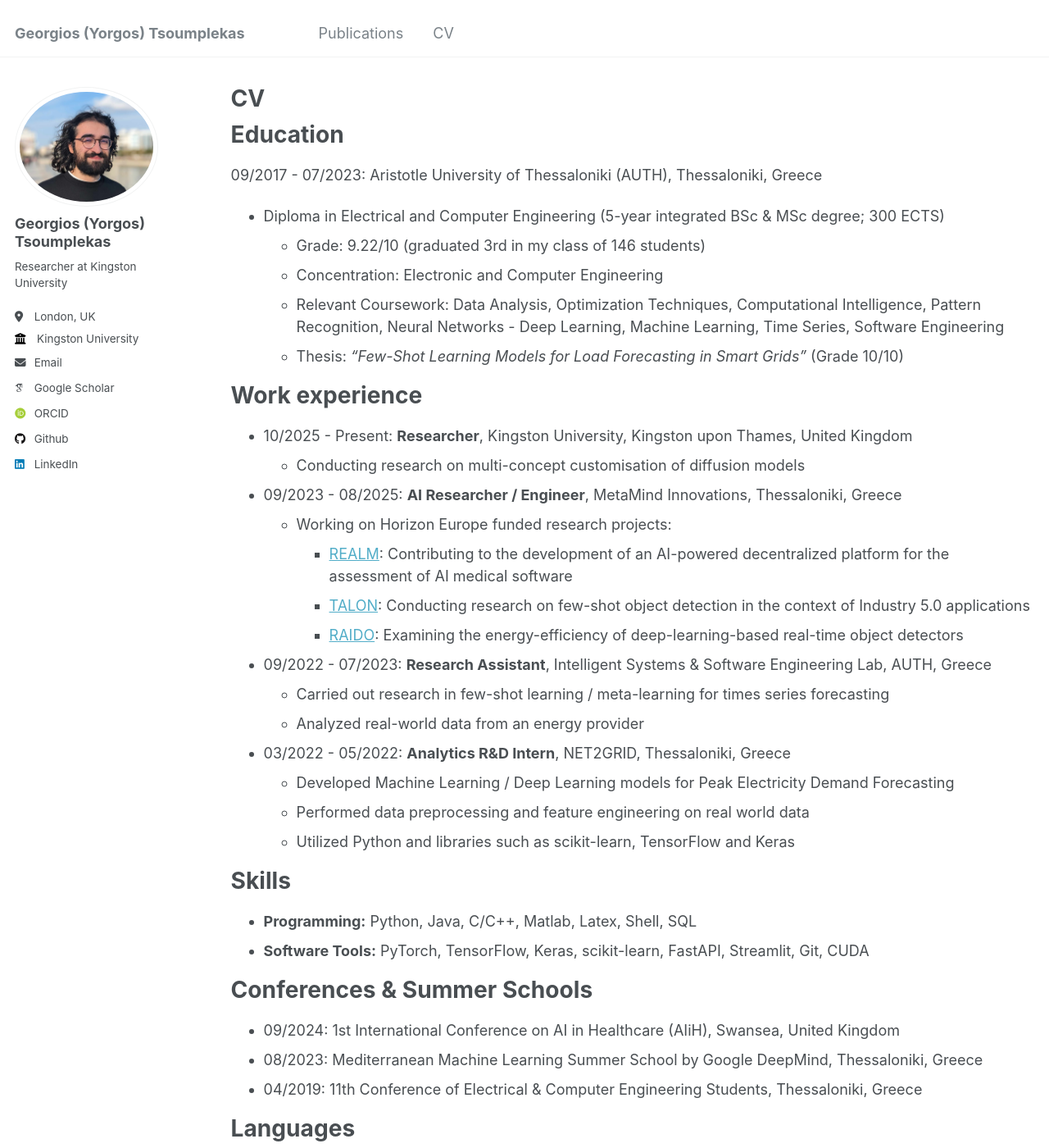
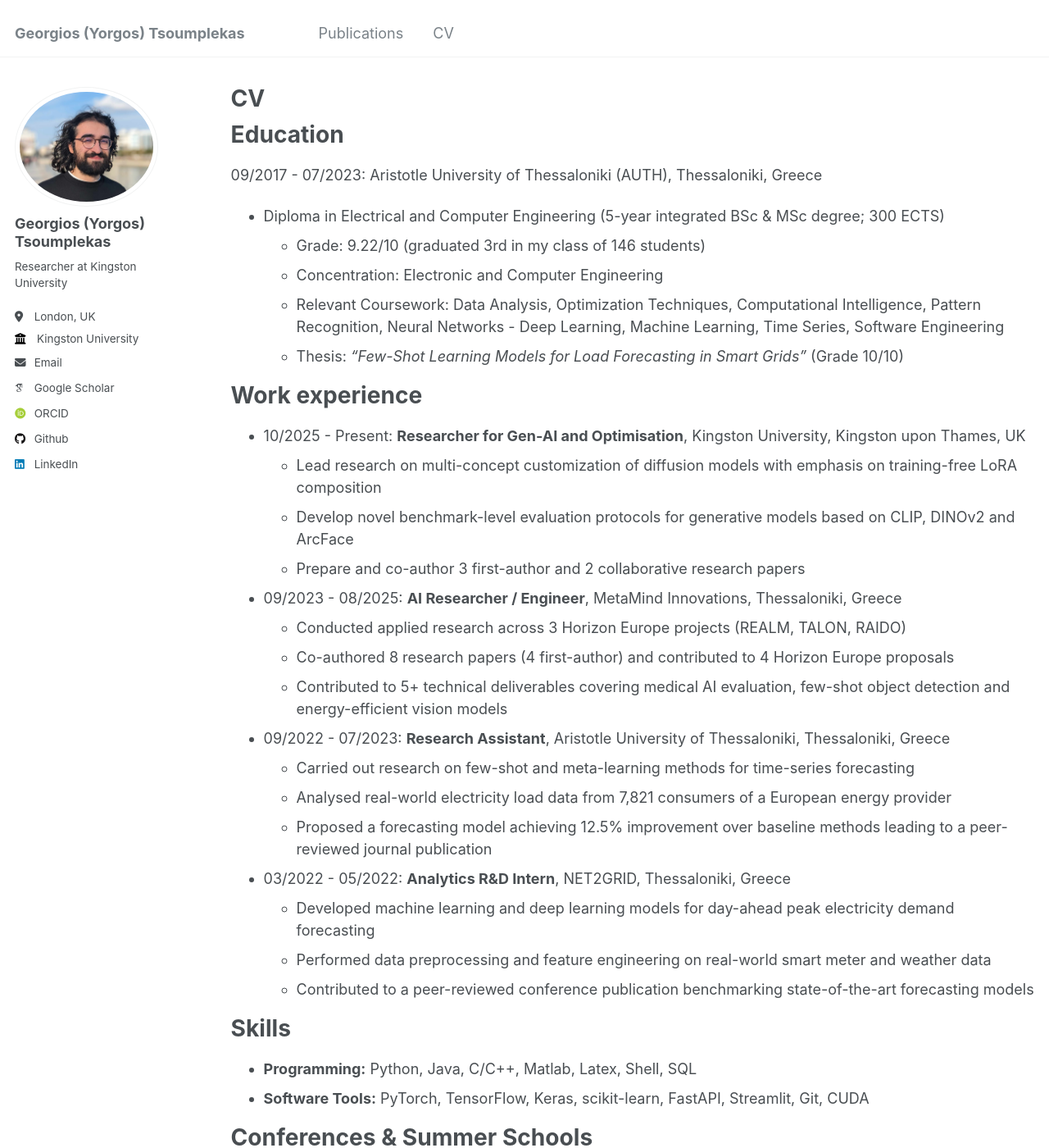
Before and after one commit to GeorgeTsoumplekas/GeorgeTsoumplekas.github.io, a Jekyll site: the page built from _pages/cv.md, in a window 1280 px wide and 1400 px high. Shown: the whole window at 82% size. Built offline with Jekyll 4.4.1, drawn with Linux system fonts in a browser that asks for light colours; some web fonts are replaced.

Commit message:
Update cv.md

```diff
--- a/_pages/cv.md
+++ b/_pages/cv.md
@@ -21,23 +21,25 @@ Education
 
 Work experience
 ======
-* 10/2025 - Present: **Researcher**, Kingston University, Kingston upon Thames, United Kingdom
-  * Conducting research on multi-concept customisation of diffusion models
+* 10/2025 - Present: **Researcher for Gen-AI and Optimisation**, Kingston University, Kingston upon Thames, UK
+  * Lead research on multi-concept customization of diffusion models with emphasis on training-free LoRA composition
+  * Develop novel benchmark-level evaluation protocols for generative models based on CLIP, DINOv2 and ArcFace
+  * Prepare and co-author 3 first-author and 2 collaborative research papers
 
 * 09/2023 - 08/2025: **AI Researcher / Engineer**, MetaMind Innovations, Thessaloniki, Greece
-  * Working on Horizon Europe funded research projects:
-    * [REALM](https://realm-ai.eu/): Contributing to the development of an AI-powered decentralized platform for the assessment of AI medical software
-    * [TALON](https://talon-project.eu/): Conducting research on few-shot object detection  in the context of Industry 5.0 applications
-    * [RAIDO](https://raido-project.eu/): Examining the energy-efficiency of deep-learning-based real-time object detectors
+  * Conducted applied research across 3 Horizon Europe projects (REALM, TALON, RAIDO)
+  * Co-authored 8 research papers (4 first-author) and contributed to 4 Horizon Europe proposals
+  * Contributed to 5+ technical deliverables covering medical AI evaluation, few-shot object detection and energy-efficient vision models
 
-* 09/2022 - 07/2023: **Research Assistant**, Intelligent Systems & Software Engineering Lab, AUTH, Greece
-  * Carried out research in few-shot learning / meta-learning for times series forecasting
-  * Analyzed real-world data from an energy provider
+* 09/2022 - 07/2023: **Research Assistant**, Aristotle University of Thessaloniki, Thessaloniki, Greece
+  * Carried out research on few-shot and meta-learning methods for time-series forecasting
+  * Analysed real-world electricity load data from 7,821 consumers of a European energy provider
+  * Proposed a forecasting model achieving 12.5% improvement over baseline methods leading to a peer-reviewed journal publication
 
 * 03/2022 - 05/2022: **Analytics R&D Intern**, NET2GRID, Thessaloniki, Greece
-  * Developed Machine Learning / Deep Learning models for Peak Electricity Demand Forecasting
-  * Performed data preprocessing and feature engineering on real world data
-  * Utilized Python and libraries such as scikit-learn, TensorFlow and Keras
+  * Developed machine learning and deep learning models for day-ahead peak electricity demand forecasting
+  * Performed data preprocessing and feature engineering on real-world smart meter and weather data
+  * Contributed to a peer-reviewed conference publication benchmarking state-of-the-art forecasting models
 
 Skills
 ======
```
